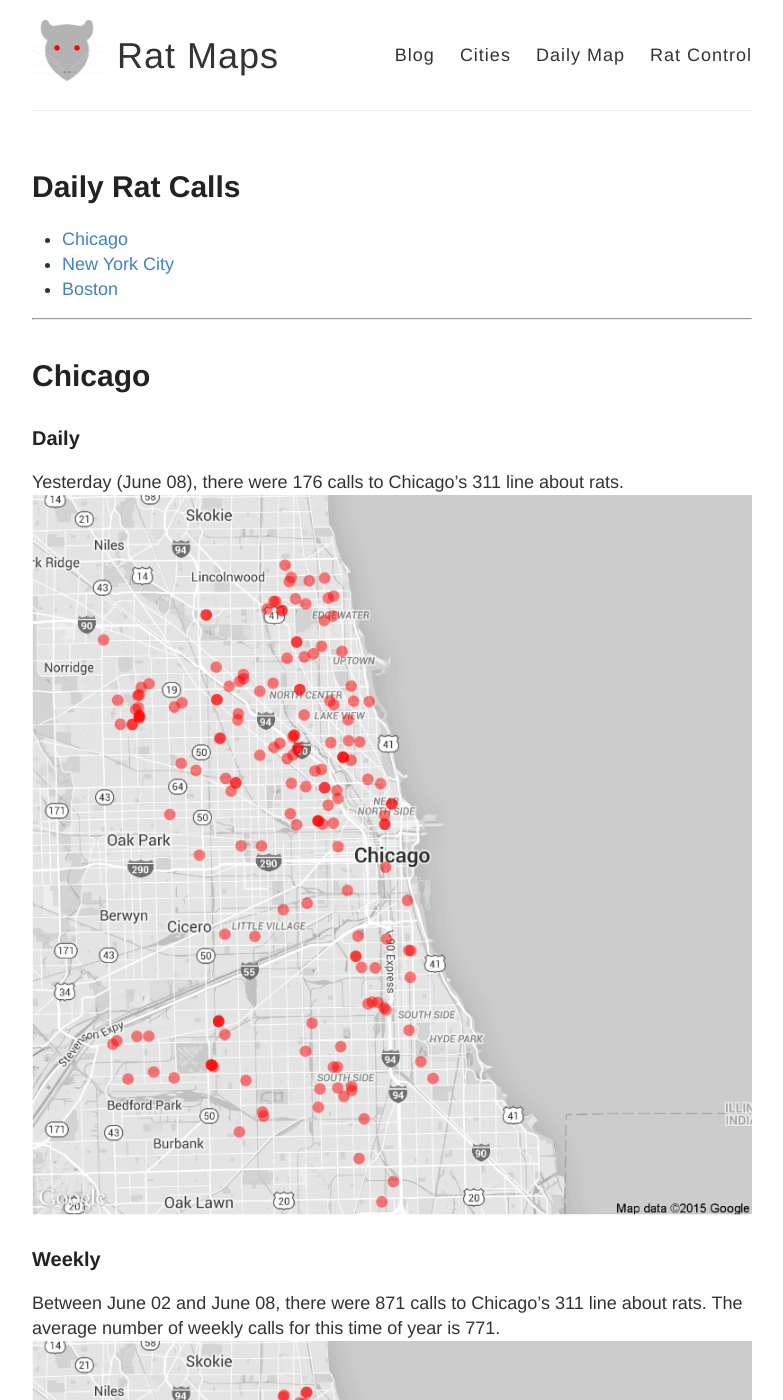
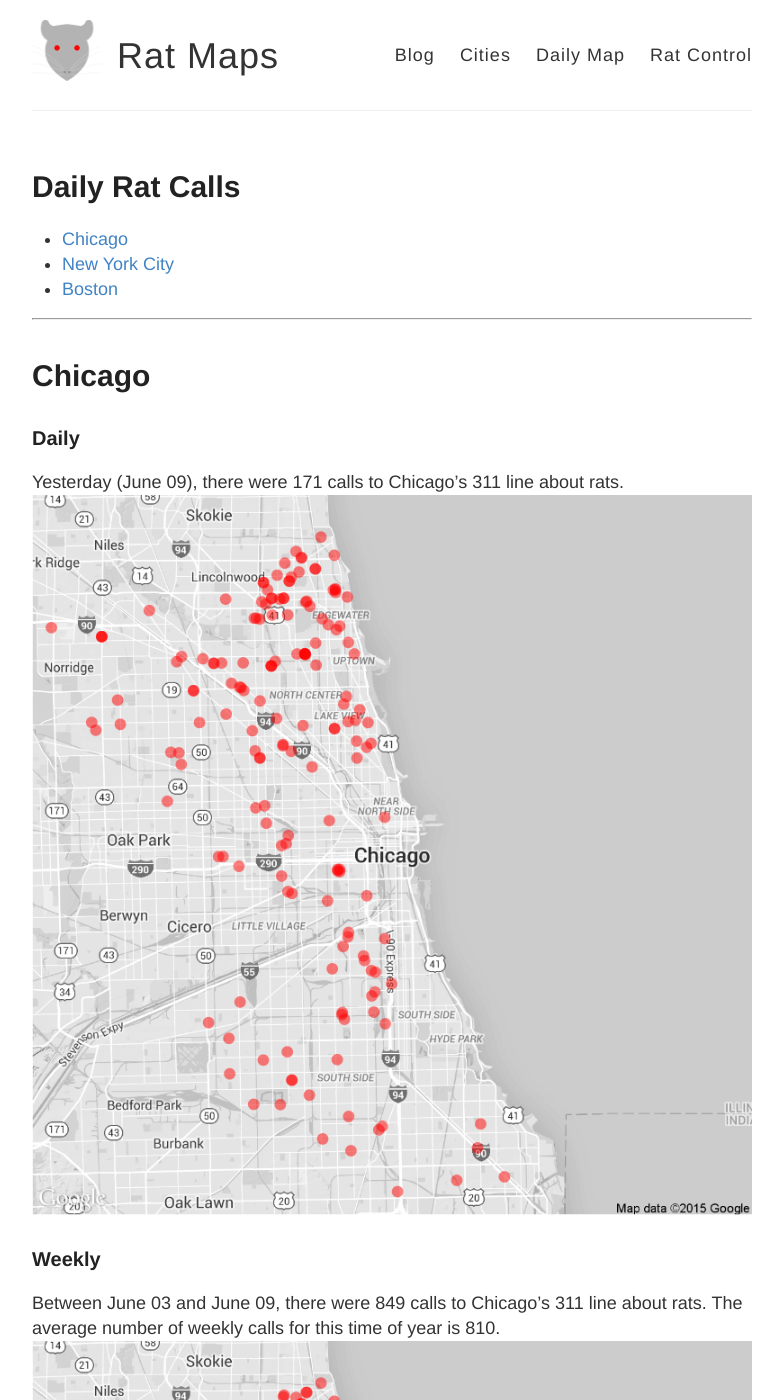
Before and after one commit to DanielHadley/ratmaps, a Jekyll site: the page built from daily.md, in a window 1280 px wide and 1400 px high. Shown: the whole window, without its empty margins (248-1031 px from the left). Built offline with Jekyll 4.4.1, drawn with Linux system fonts in a browser that asks for light colours; comment, search, counter and statistics services are not loaded; some of the changed text lies outside the part shown.

Commit message:
Daily Maps

```diff
--- a/daily.md
+++ b/daily.md
@@ -15,22 +15,22 @@
 
 ### Daily
 
-Yesterday (June 08), there were 176 calls to Chicago's 311 line about rats.
+Yesterday (June 09), there were 171 calls to Chicago's 311 line about rats.
 ![Chicago rat calls to 311 weekly map]({{ site.cityimages }}/daily/Chicago_Rat_Map_Daily.png)
 
 ### Weekly
-Between June 02 and June 08, there were 871 calls to Chicago's 311 line about rats. The average number of weekly calls for this time of year is 771.
+Between June 03 and June 09, there were 849 calls to Chicago's 311 line about rats. The average number of weekly calls for this time of year is 810.
 ![Chicago rat calls to 311 weekly map]({{ site.cityimages }}/daily/Chicago_Rat_Map_Weekly.png)
 ***
 # New York City <a id="nyc"><a>
 
 ### Daily
 
-Yesterday (June 08), there were 0 calls to New York City's 311 line about rats.
+Yesterday (June 09), there were 0 calls to New York City's 311 line about rats.
 ![NYC rat calls to 311 weekly map]({{ site.cityimages }}/daily/NYC_Rat_Map_Daily.png)
 
 ### Weekly
-Between June 02 and June 08, there were 0 calls to New York City's 311 line about rats. The average number of weekly calls for this time of year is 277.
+Between June 03 and June 09, there were 0 calls to New York City's 311 line about rats. The average number of weekly calls for this time of year is 280.
 ![NYC rat calls to 311 weekly map]({{ site.cityimages }}/daily/NYC_Rat_Map_Weekly.png)
 
 Each red dot represents one call about a rat seen in that location. The dots are transparent, so multiple calls from one location will be seen as a solid dot. The usual caveats apply: more calls do not necessarily mean that there are more rats in that location than other parts of the city. A cluster of dots could indicate that one resident is unusually vocal about rodents in his or her neighborhood. Also, more densely populated neighborhoods tend to make more calls to 311.
```
Also changed, not shown: images/pages/daily/Chicago_Rat_Map_Daily.png, images/pages/daily/Chicago_Rat_Map_Weekly.png, images/pages/daily/NYC_Rat_Map_Daily.png, images/pages/daily/NYC_Rat_Map_Weekly.png.
